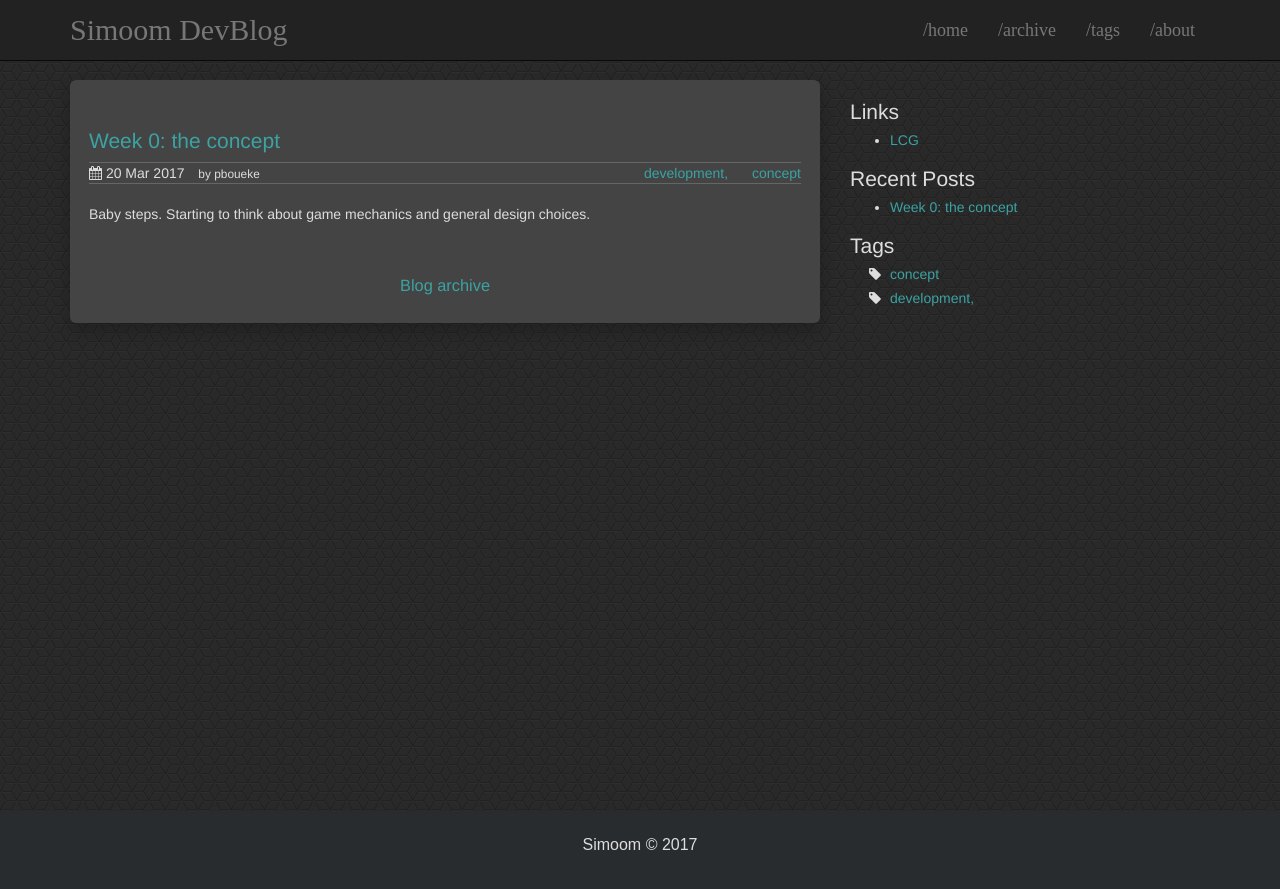
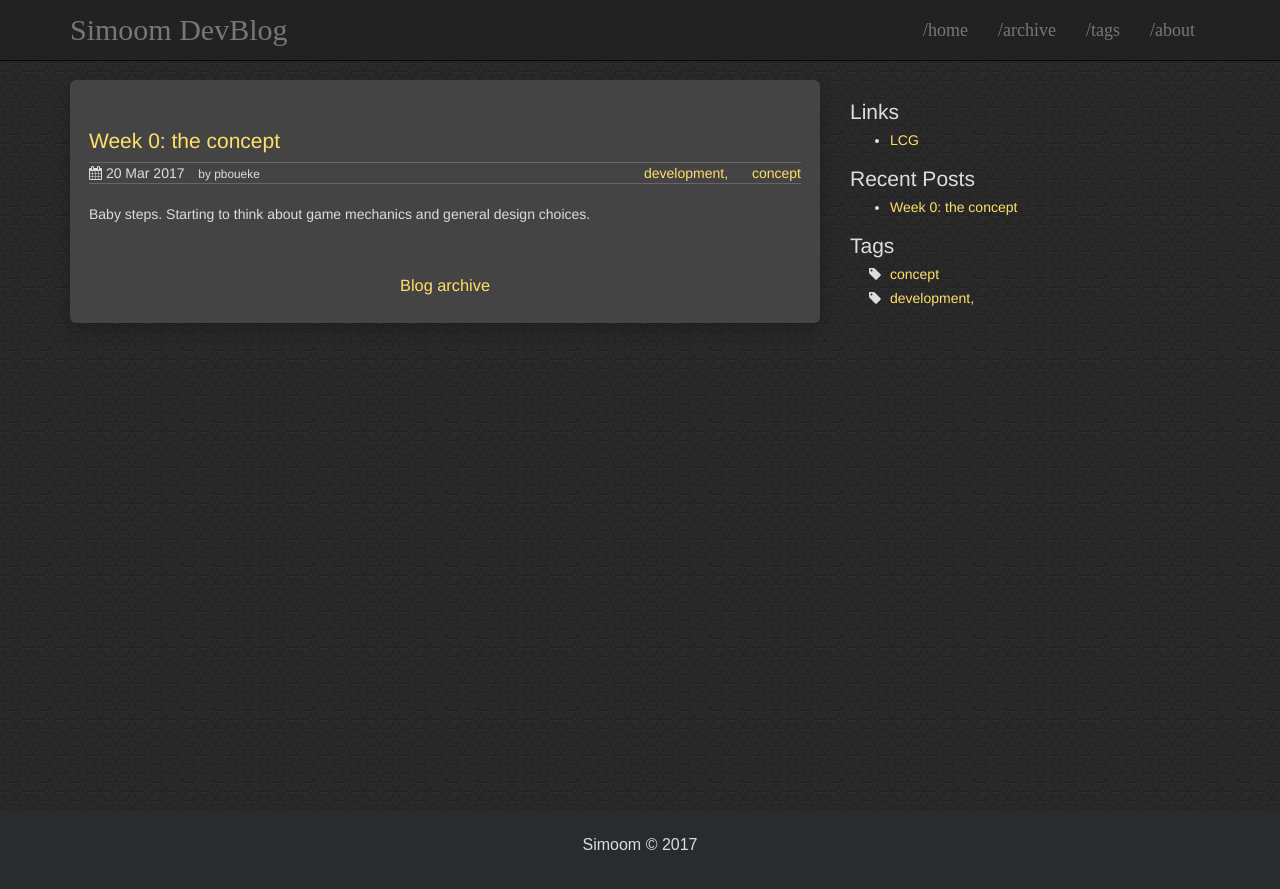
Before and after one commit to simoom-dev/blog, a Jekyll site: the page built from index.html, in a window 1280 px wide. Shown: the top 889 px of the page. Built offline with Jekyll 4.4.1, drawn with Linux system fonts in a browser that asks for light colours; the list of posts is cut into pages by our own code.

Commit message:
Update theme.scss

```diff
--- a/css/theme.scss
+++ b/css/theme.scss
@@ -17,12 +17,13 @@
 //********************************************************
 
 // Several accent colors, choose one or create your own!
-$accent-color: #3CA2A2;    // original =)
+//$accent-color: #3CA2A2;    // original =)
 //$accent-color: #C38FD6;  // velvet
 //$accent-color: #8FD6B3;  // greenish
 //$accent-color: #35B4DE;  // bluish
 //$accent-color: #D2E354;  // yellowish
 //$accent-color: #52B54B;  // green
+$accent-color: #ffe06a;  // simoom
 
 $font-color: #dddddd;
 $background-color: #292929;
```
